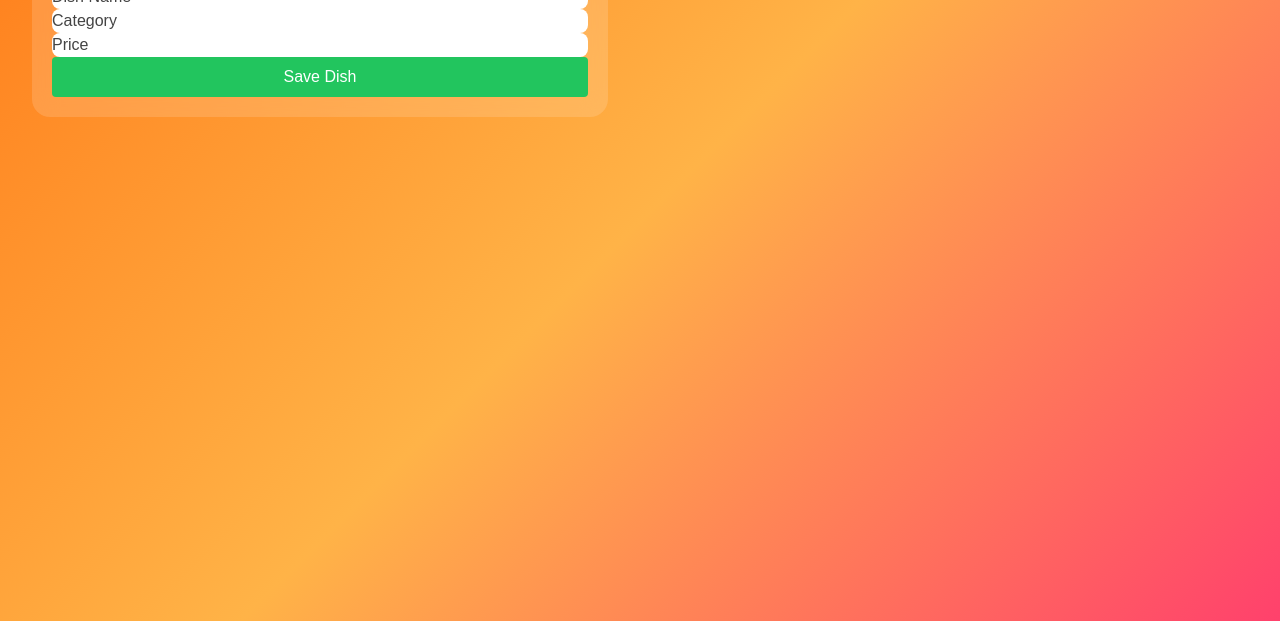
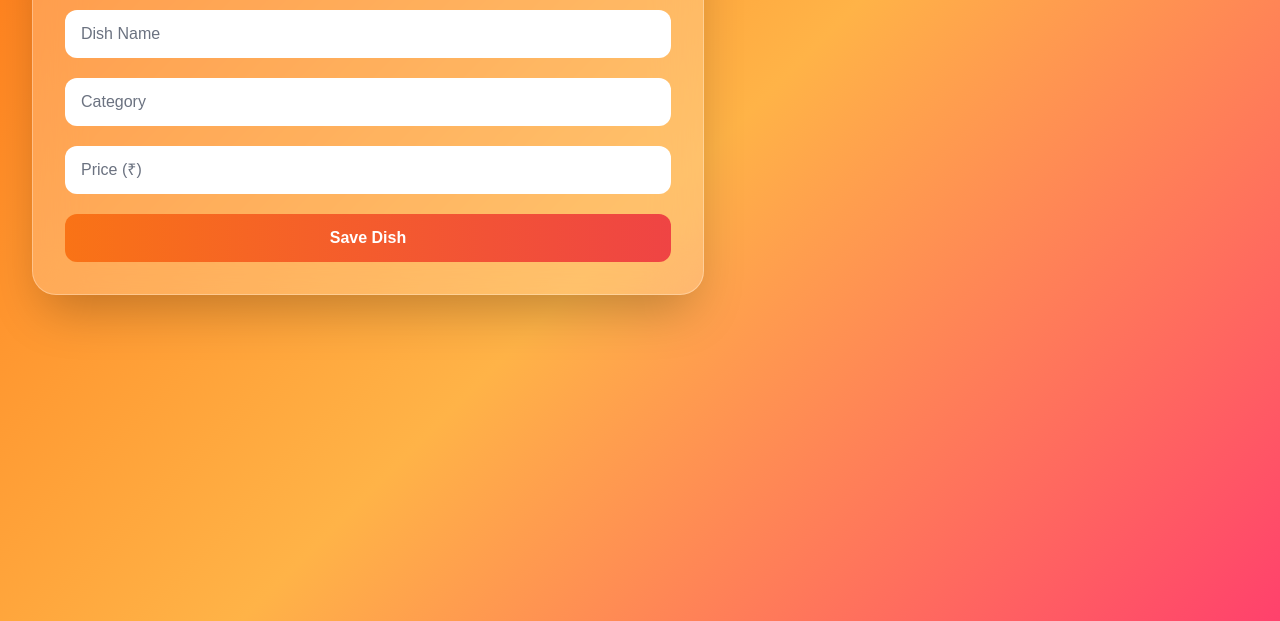
Before and after one commit to shoppluse/cksandeep, a plain HTML site: page menu.html in a window 1280 px wide. Shown: the part 179-800 px from the top of the page. Drawn offline with nearby package versions, Linux system fonts and the light colour scheme; no server answers.

Commit message:
Update menu.html

```diff
--- a/menu.html
+++ b/menu.html
@@ -47,16 +47,61 @@ margin-top:8px;
 <h1 class="text-4xl font-bold mb-6">🍛 Kitchen Admin Panel</h1>
 
 <!-- ADD / EDIT FORM -->
-<div class="card max-w-xl mb-10">
-<h2 class="text-2xl mb-4">Add / Edit Dish</h2>
+<!-- MODERN ADD / EDIT FORM -->
+<div class="relative max-w-2xl mb-12 p-8 rounded-3xl shadow-2xl backdrop-blur-xl bg-white/20 border border-white/30">
 
-<input id="name" placeholder="Dish Name">
-<input id="category" placeholder="Category">
-<input id="price" type="number" placeholder="Price">
+<h2 class="text-3xl font-bold mb-6 tracking-wide">Manage Dish</h2>
 
-<button onclick="saveDish()" class="bg-green-500 px-4 py-2 rounded w-full">
-Save Dish
-</button>
+<div class="space-y-5">
+
+    <div class="relative">
+        <input id="name" placeholder=" "
+        class="peer w-full bg-white/90 text-black px-4 py-3 rounded-xl focus:outline-none focus:ring-4 focus:ring-orange-400 transition" />
+        <label class="absolute left-4 top-3 text-gray-600 text-sm transition-all
+        peer-placeholder-shown:top-3
+        peer-placeholder-shown:text-base
+        peer-placeholder-shown:text-gray-500
+        peer-focus:top-[-10px]
+        peer-focus:text-sm
+        peer-focus:text-orange-600">
+        Dish Name
+        </label>
+    </div>
+
+    <div class="relative">
+        <input id="category" placeholder=" "
+        class="peer w-full bg-white/90 text-black px-4 py-3 rounded-xl focus:outline-none focus:ring-4 focus:ring-orange-400 transition" />
+        <label class="absolute left-4 top-3 text-gray-600 text-sm transition-all
+        peer-placeholder-shown:top-3
+        peer-placeholder-shown:text-base
+        peer-placeholder-shown:text-gray-500
+        peer-focus:top-[-10px]
+        peer-focus:text-sm
+        peer-focus:text-orange-600">
+        Category
+        </label>
+    </div>
+
+    <div class="relative">
+        <input id="price" type="number" placeholder=" "
+        class="peer w-full bg-white/90 text-black px-4 py-3 rounded-xl focus:outline-none focus:ring-4 focus:ring-orange-400 transition" />
+        <label class="absolute left-4 top-3 text-gray-600 text-sm transition-all
+        peer-placeholder-shown:top-3
+        peer-placeholder-shown:text-base
+        peer-placeholder-shown:text-gray-500
+        peer-focus:top-[-10px]
+        peer-focus:text-sm
+        peer-focus:text-orange-600">
+        Price (₹)
+        </label>
+    </div>
+
+    <button onclick="saveDish()"
+    class="w-full bg-gradient-to-r from-orange-500 to-red-500 hover:scale-105 hover:shadow-xl transition-all duration-300 text-white font-semibold py-3 rounded-xl">
+    Save Dish
+    </button>
+
+</div>
 
 <input type="hidden" id="dishId">
 
```
